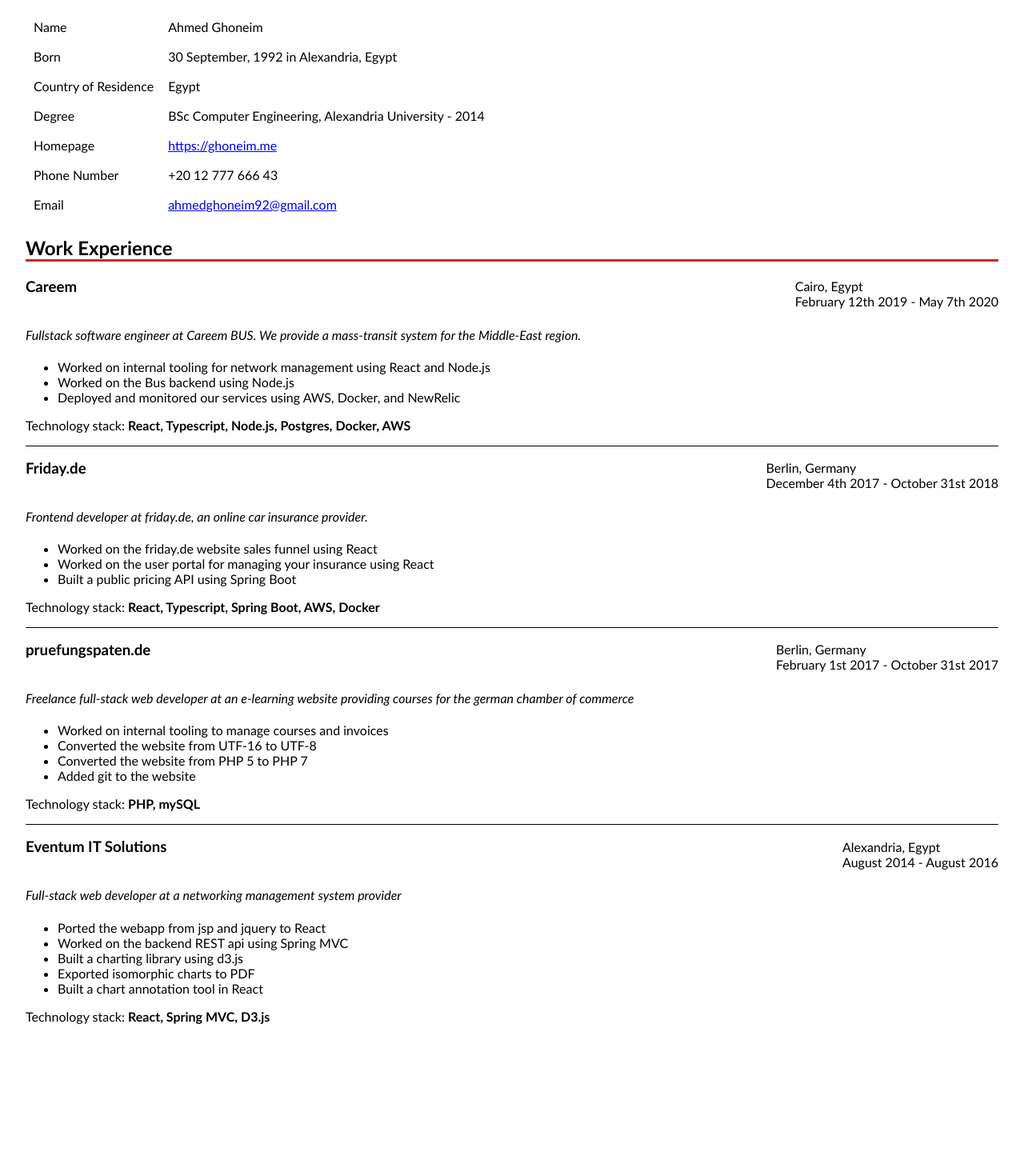
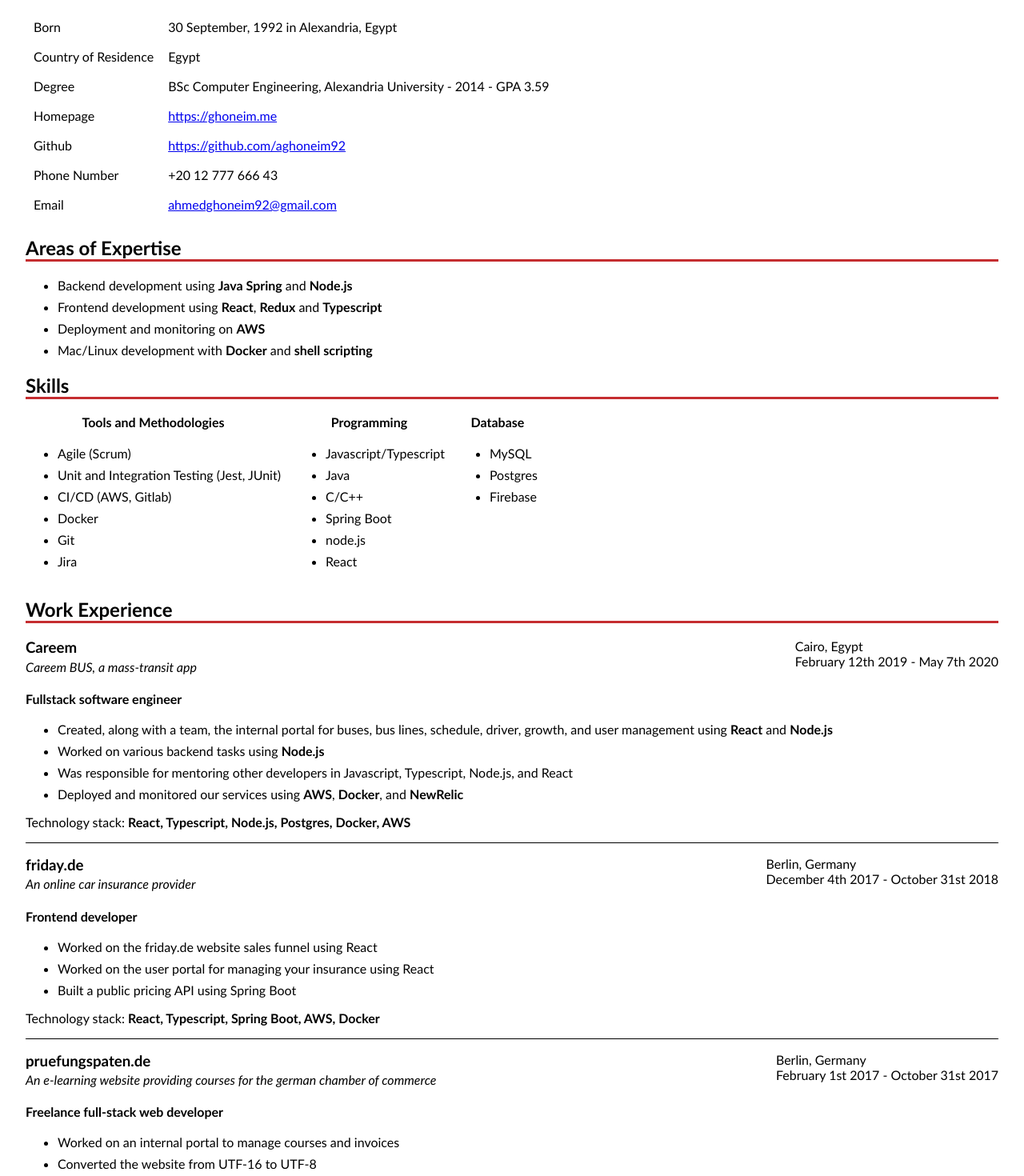
Before and after one commit to aghoneim92/homepage-old, a React (Create React App) app: page /resume in a window 1280 px wide. Shown: the part 120-1590 px from the top of the page at 80% size. Before the commit the page ends 1432 px from the top, so only its background shows below. Built offline with nearby package versions, Linux system fonts and the light colour scheme.

Commit message:
Lots of updates

```diff
--- /dev/null
+++ b/src/components/Resume/AreasOfExpertise.tsx
@@ -0,0 +1,27 @@
+import React from "react";
+import ListItem from "./ListItem";
+
+const areas = [
+  <span>
+    Backend development using <b>Java Spring</b> and <b>Node.js</b>
+  </span>,
+  <span>
+    Frontend development using <b>React</b>, <b>Redux</b> and <b>Typescript</b>
+  </span>,
+  <span>
+    Deployment and monitoring on <b>AWS</b>
+  </span>,
+  <span>
+    Mac/Linux development with <b>Docker</b> and <b>shell scripting</b>
+  </span>,
+];
+
+export default function AreasOfExpertise() {
+  return (
+    <ul>
+      {areas.map((area, index) => (
+        <ListItem key={index}>{area}</ListItem>
+      ))}
+    </ul>
+  );
+}
--- a/src/components/Resume/BasicInfo.tsx
+++ b/src/components/Resume/BasicInfo.tsx
@@ -5,10 +5,6 @@
   return (
     <table className={classes.infoTable}>
       <tbody>
-        <tr>
-          <td>Name</td>
-          <td>Ahmed Ghoneim</td>
-        </tr>
         <tr>
           <td>Born</td>
           <td>30 September, 1992 in Alexandria, Egypt</td>
@@ -19,12 +15,22 @@
         </tr>
         <tr>
           <td>Degree</td>
-          <td>BSc Computer Engineering, Alexandria University - 2014</td>
+          <td>
+            BSc Computer Engineering, Alexandria University - 2014 - GPA 3.59
+          </td>
         </tr>
         <tr>
           <td>Homepage</td>
           <td>
             <a href="https://homepage-8ffa0.web.app/">https://ghoneim.me</a>
+          </td>
+        </tr>
+        <tr>
+          <td>Github</td>
+          <td>
+            <a href="https://github.com/aghoneim92">
+              https://github.com/aghoneim92
+            </a>
           </td>
         </tr>
         <tr>
--- /dev/null
+++ b/src/components/Resume/ListItem.module.css
@@ -0,0 +1,3 @@
+.listItem:not(:first-of-type) {
+  margin-top: 0.5em;
+}
--- /dev/null
+++ b/src/components/Resume/ListItem.tsx
@@ -0,0 +1,12 @@
+import React, { ReactNode } from "react";
+import classes from "./ListItem.module.css";
+
+interface Props {
+  children: ReactNode;
+}
+
+const ListItem = ({ children }: Props) => (
+  <li className={classes.listItem}>{children}</li>
+);
+
+export default ListItem;
--- a/src/components/Resume/Resume.tsx
+++ b/src/components/Resume/Resume.tsx
@@ -3,13 +3,19 @@
 import SectionHeader from "./SectionHeader";
 import BasicInfo from "./BasicInfo";
 import WorkExperience from "./WorkExperience";
+import AreasOfExpertise from "./AreasOfExpertise";
+import Skills from "./Skills";
 
 export default function Resume() {
   return (
     <div className={classes.container}>
-      <h1>Resume</h1>
+      <h1>Ahmed Ghoneim - Resume</h1>
       <SectionHeader>Basic Info</SectionHeader>
       <BasicInfo />
+      <SectionHeader>Areas of Expertise</SectionHeader>
+      <AreasOfExpertise />
+      <SectionHeader>Skills</SectionHeader>
+      <Skills />
       <SectionHeader>Work Experience</SectionHeader>
       <WorkExperience />
     </div>
--- /dev/null
+++ b/src/components/Resume/Skills.module.css
@@ -0,0 +1,18 @@
+.container {
+  display: flex;
+}
+
+.header {
+  margin-top: 0;
+  margin-bottom: 0.2em;
+}
+
+.skillGroup {
+  display: flex;
+  flex-direction: column;
+  align-items: center;
+}
+
+.skillGroup:not(:first-of-type) {
+  margin-left: 1em;
+}
--- /dev/null
+++ b/src/components/Resume/Skills.tsx
@@ -0,0 +1,40 @@
+import React from "react";
+import classes from "./Skills.module.css";
+import ListItem from "./ListItem";
+
+const skills = {
+  "Tools and Methodologies": [
+    "Agile (Scrum)",
+    "Unit and Integration Testing (Jest, JUnit)",
+    "CI/CD (AWS, Gitlab)",
+    "Docker",
+    "Git",
+    "Jira",
+  ],
+  Programming: [
+    "Javascript/Typescript",
+    "Java",
+    "C/C++",
+    "Spring Boot",
+    "node.js",
+    "React",
+  ],
+  Database: ["MySQL", "Postgres", "Firebase"],
+};
+
+export default function Skills() {
+  return (
+    <div className={classes.container}>
+      {Object.entries(skills).map(([key, value]) => (
+        <div className={classes.skillGroup}>
+          <h4 className={classes.header}>{key}</h4>
+          <ul>
+            {value.map((skill, index) => (
+              <ListItem key={index}>{skill}</ListItem>
+            ))}
+          </ul>
+        </div>
+      ))}
+    </div>
+  );
+}
--- a/src/components/Resume/WorkExperience.module.css
+++ b/src/components/Resume/WorkExperience.module.css
@@ -1,7 +1,6 @@
 .header {
   display: flex;
   justify-content: space-between;
-  align-items: center;
 }
 
 .header:not(:first-of-type) {
@@ -12,9 +11,16 @@
 
 .companyName {
   margin-top: 0;
+  margin-bottom: 0;
 }
 
 .description {
   font-weight: normal;
   font-style: italic;
+  margin-top: 0.2em;
+  margin-bottom: 0.2em;
 }
+
+.position {
+  margin-bottom: 0.2em;
+}
--- a/src/components/Resume/WorkExperience.tsx
+++ b/src/components/Resume/WorkExperience.tsx
@@ -1,13 +1,15 @@
-import React from "react";
+import React, { ReactNode } from "react";
 import classes from "./WorkExperience.module.css";
+import ListItem from "./ListItem";
 
 interface JobDetails {
   from: string;
   to: string;
   company: string;
   location: string;
-  description: string;
-  responsibilities: string[];
+  position: string;
+  companyDescription: string;
+  responsibilities: ReactNode[];
   technologies: string[];
 }
 
@@ -17,12 +19,25 @@
     to: "May 7th 2020",
     company: "Careem",
     location: "Cairo, Egypt",
-    description:
-      "Fullstack software engineer at Careem BUS. We provide a mass-transit system for the Middle-East region.",
+    companyDescription: "Careem BUS, a mass-transit app",
+    position: "Fullstack software engineer",
     responsibilities: [
-      "Worked on internal tooling for network management using React and Node.js",
-      "Worked on the Bus backend using Node.js",
-      "Deployed and monitored our services using AWS, Docker, and NewRelic",
+      <span>
+        Created, along with a team, the internal portal for buses, bus lines,
+        schedule, driver, growth, and user management using <b>React</b> and{" "}
+        <b>Node.js</b>
+      </span>,
+      <span>
+        Worked on various backend tasks using <b>Node.js</b>
+      </span>,
+      <span>
+        Was responsible for mentoring other developers in Javascript,
+        Typescript, Node.js, and React
+      </span>,
+      <span>
+        Deployed and monitored our services using <b>AWS</b>, <b>Docker</b>, and{" "}
+        <b>NewRelic</b>
+      </span>,
     ],
     technologies: [
       "React",
@@ -36,10 +51,10 @@
   {
     from: "December 4th 2017",
     to: "October 31st 2018",
-    company: "Friday.de",
+    company: "friday.de",
     location: "Berlin, Germany",
-    description:
-      "Frontend developer at friday.de, an online car insurance provider.",
+    companyDescription: "An online car insurance provider",
+    position: "Frontend developer",
     responsibilities: [
       "Worked on the friday.de website sales funnel using React",
       "Worked on the user portal for managing your insurance using React",
@@ -52,10 +67,11 @@
     to: "October 31st 2017",
     company: "pruefungspaten.de",
     location: "Berlin, Germany",
-    description:
-      "Freelance full-stack web developer at an e-learning website providing courses for the german chamber of commerce",
+    companyDescription:
+      "An e-learning website providing courses for the german chamber of commerce",
+    position: "Freelance full-stack web developer",
     responsibilities: [
-      "Worked on internal tooling to manage courses and invoices",
+      "Worked on an internal portal to manage courses and invoices",
       "Converted the website from UTF-16 to UTF-8",
       "Converted the website from PHP 5 to PHP 7",
       "Added git to the website",
@@ -67,10 +83,10 @@
     to: "August 2016",
     company: "Eventum IT Solutions",
     location: "Alexandria, Egypt",
-    description:
-      "Full-stack web developer at a networking management system provider",
+    companyDescription: "A networking management system provider",
+    position: "Full-stack web developer",
     responsibilities: [
-      "Ported the webapp from jsp and jquery to React",
+      "Ported the network management system from jsp and jquery to React",
       "Worked on the backend REST api using Spring MVC",
       "Built a charting library using d3.js",
       "Exported isomorphic charts to PDF",
@@ -85,10 +101,11 @@
     from,
     to,
     company,
-    description,
+    companyDescription,
     responsibilities,
     technologies,
     location,
+    position,
   },
 }: {
   details: JobDetails;
@@ -96,7 +113,11 @@
   return (
     <>
       <div className={classes.header}>
-        <h3 className={classes.companyName}>{company}</h3>
+        <div>
+          <h3 className={classes.companyName}>{company}</h3>
+          <h4 className={classes.description}>{companyDescription}</h4>
+          <h4 className={classes.position}>{position}</h4>
+        </div>
         <div>
           <div>{location}</div>
           <div>
@@ -104,10 +125,9 @@
           </div>
         </div>
       </div>
-      <h4 className={classes.description}>{description}</h4>
       <ul>
         {responsibilities.map((responsibility, index) => (
-          <li key={index}>{responsibility}</li>
+          <ListItem key={index}>{responsibility}</ListItem>
         ))}
       </ul>
       <span>Technology stack: </span>
@@ -118,10 +138,10 @@
 
 export default function WorkExperience() {
   return (
-    <>
+    <div>
       {jobs.map((details, index) => (
         <Job key={index} details={details} />
       ))}
-    </>
+    </div>
   );
 }
```
